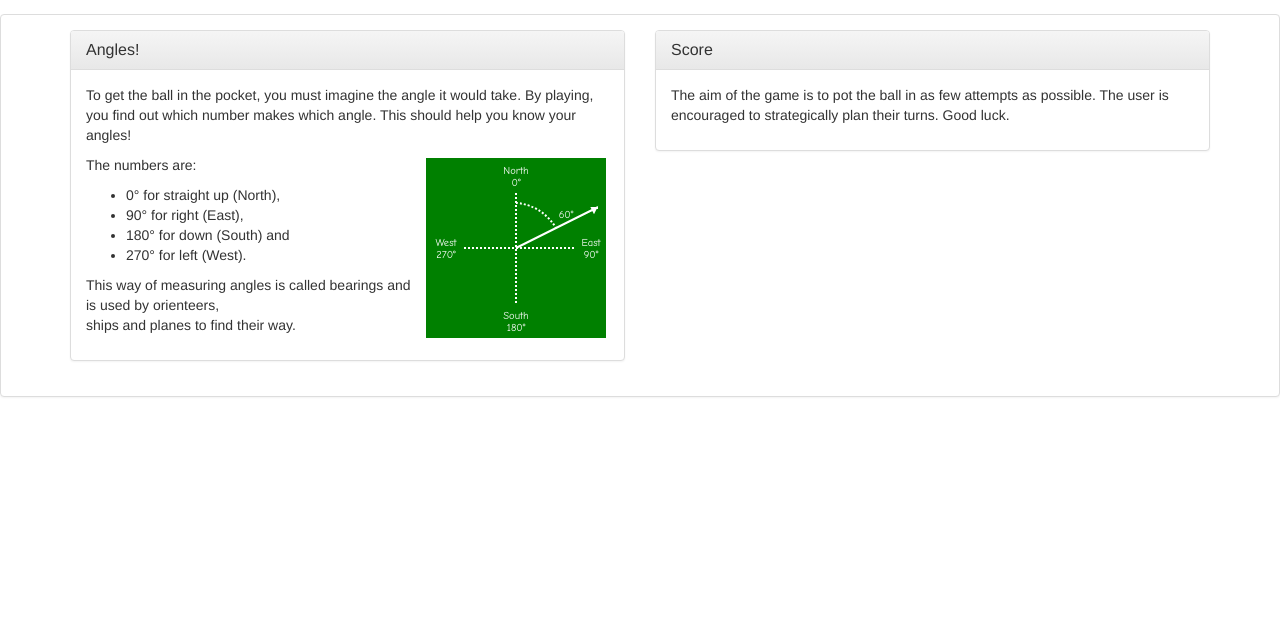
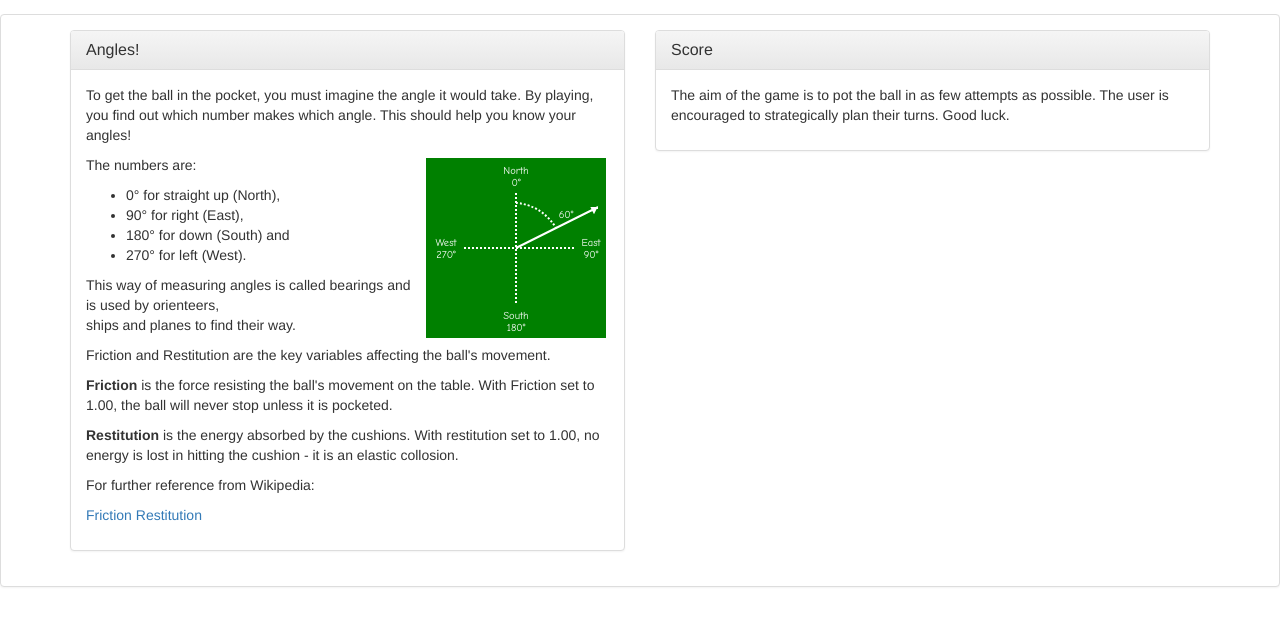
Before and after one commit to kaner94/kaner94.github.io, a plain HTML site: page learn.html in a window 1280 px wide. Shown: the part 58-684 px from the top of the page. Drawn offline with nearby package versions, Linux system fonts and the light colour scheme.

Commit message:
dkjghffjdsakjfhdkjfkjbfkdjhg

```diff
--- a/learn.html
+++ b/learn.html
@@ -73,6 +73,14 @@
           				<li>270&deg; for left (West).</li>
         			</ul>
         		 <p>This way of measuring angles is called bearings and is used by orienteers,<br>ships and planes to find their way.</br></p>
+
+        		         <p>Friction and Restitution are the key variables affecting the ball's movement.</p>
+        <p><strong>Friction</strong> is the force resisting the ball's movement on the table. With Friction set to 1.00, the ball will never stop unless it is pocketed.</p>
+        <p><strong>Restitution</strong> is the energy absorbed by the cushions. With restitution set to 1.00, no energy is lost in hitting the cushion - it is an elastic collosion.</p>
+
+        <p>For further reference from Wikipedia:</p>
+        <p><a href="http://en.wikipedia.org/wiki/Friction">Friction</a> <a href="http://en.wikipedia.org/wiki/Coefficient_of_restitution">Restitution</a></p>
+
                 </div>
               </div>
             </div>
```
